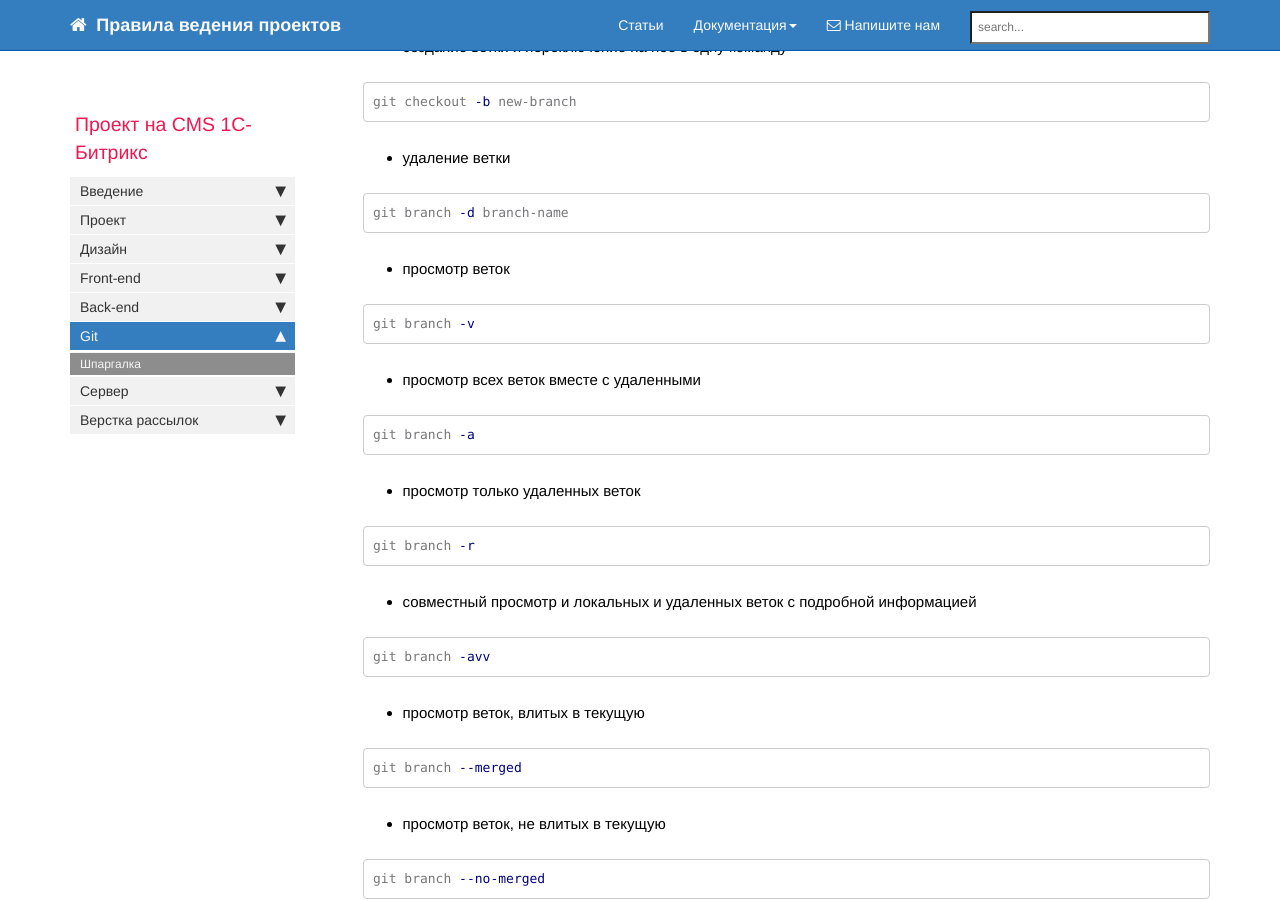
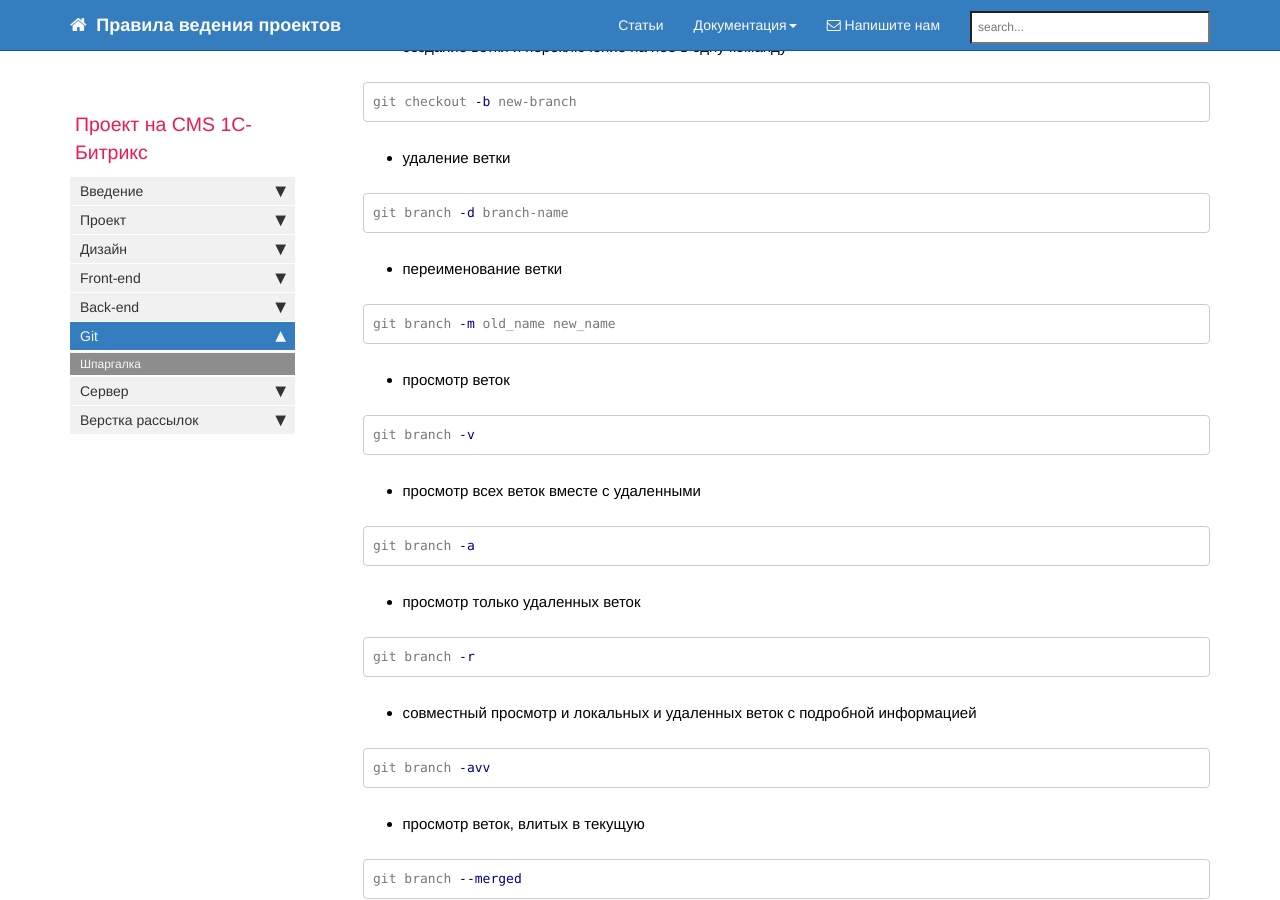
Before and after one commit to gdecider/gdecider.github.io, a Jekyll site: the page built from pages/bx/bx_git-shpora.md, in a window 1280 px wide and 900 px high, scrolled down 5360 px. Built offline with Jekyll 4.4.1, drawn with Linux system fonts in a browser that asks for light colours; nearby versions of some CDN libraries; comment, search, counter and statistics services are not loaded.

Commit message:
Update bx_git-shpora.md

````diff
--- a/pages/bx/bx_git-shpora.md
+++ b/pages/bx/bx_git-shpora.md
@@ -259,6 +259,12 @@ git checkout -b new-branch
 
 ```bash
 git branch -d branch-name
+```
+
+* переименование ветки
+
+```bash
+git branch -m old_name new_name
 ```
 
 * просмотр веток
````
